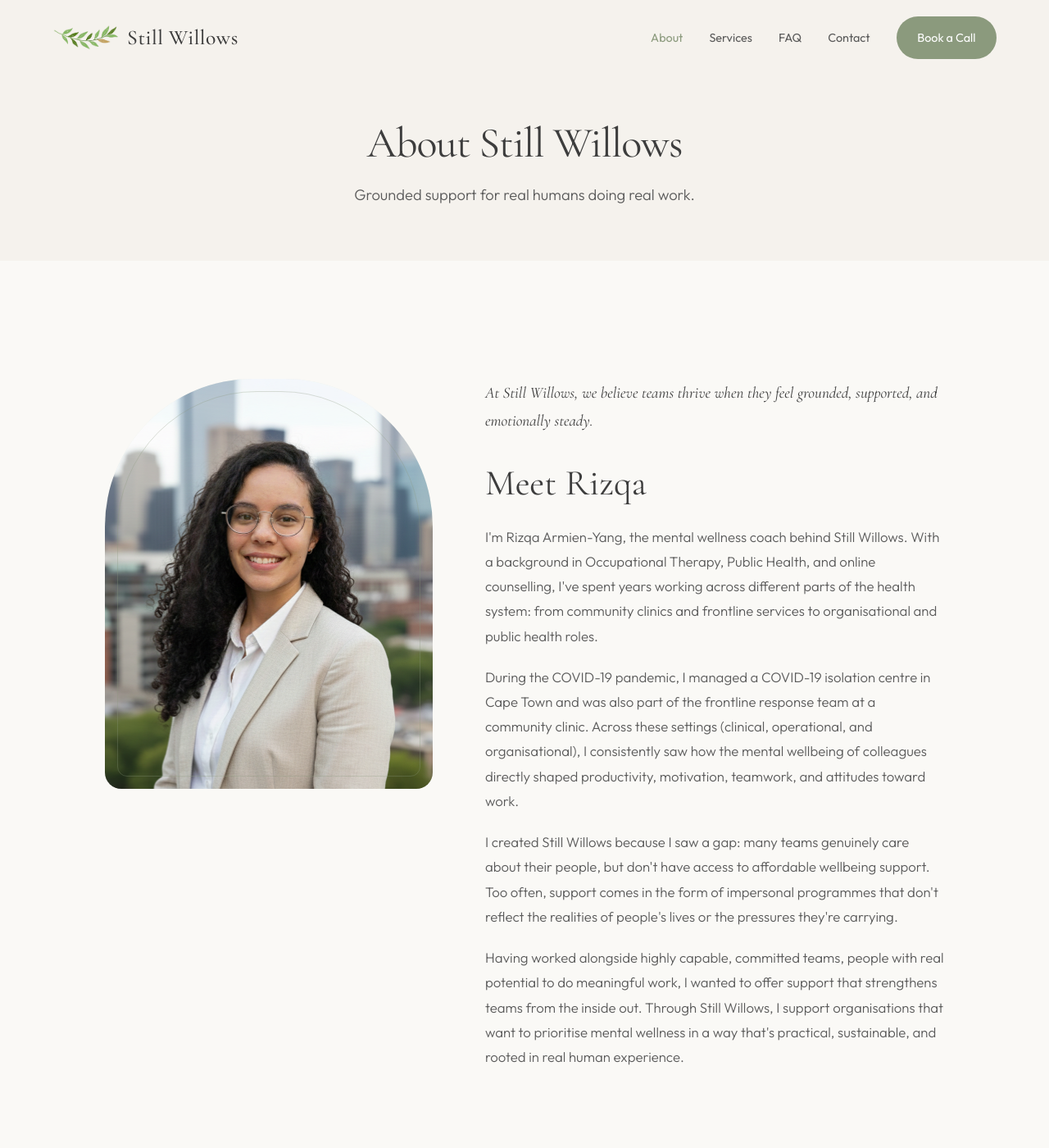
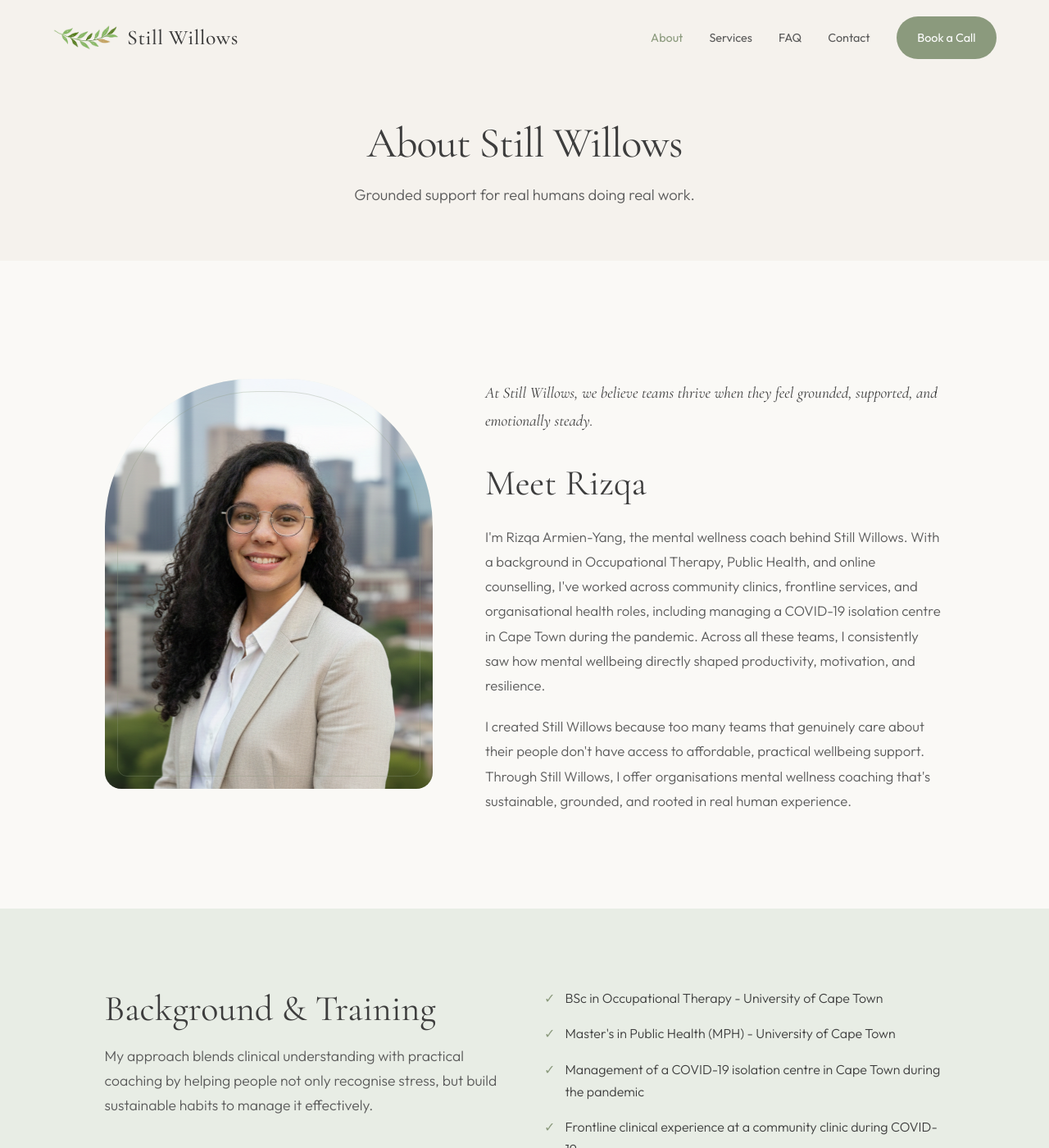
Before and after one commit to captainmike/stillwillows-website, a Jekyll site: the page built from about.md, in a window 1280 px wide and 1400 px high. Shown: the whole window at 82% size. Built offline with Jekyll 4.4.1, drawn with Linux system fonts in a browser that asks for light colours.

Commit message:
Condense Meet Rizqa section on about page

```diff
--- a/_layouts/about.html
+++ b/_layouts/about.html
@@ -20,13 +20,9 @@ layout: default
         <p class="lead">At Still Willows, we believe teams thrive when they feel grounded, supported, and emotionally steady.</p>
 
         <h2>Meet Rizqa</h2>
-        <p>I'm Rizqa Armien-Yang, the mental wellness coach behind Still Willows. With a background in Occupational Therapy, Public Health, and online counselling, I've spent years working across different parts of the health system: from community clinics and frontline services to organisational and public health roles.</p>
+        <p>I'm Rizqa Armien-Yang, the mental wellness coach behind Still Willows. With a background in Occupational Therapy, Public Health, and online counselling, I've worked across community clinics, frontline services, and organisational health roles, including managing a COVID-19 isolation centre in Cape Town during the pandemic. Across all these teams, I consistently saw how mental wellbeing directly shaped productivity, motivation, and resilience.</p>
 
-        <p>During the COVID-19 pandemic, I managed a COVID-19 isolation centre in Cape Town and was also part of the frontline response team at a community clinic. Across these settings (clinical, operational, and organisational), I consistently saw how the mental wellbeing of colleagues directly shaped productivity, motivation, teamwork, and attitudes toward work.</p>
-
-        <p>I created Still Willows because I saw a gap: many teams genuinely care about their people, but don't have access to affordable wellbeing support. Too often, support comes in the form of impersonal programmes that don't reflect the realities of people's lives or the pressures they're carrying.</p>
-
-        <p>Having worked alongside highly capable, committed teams, people with real potential to do meaningful work, I wanted to offer support that strengthens teams from the inside out. Through Still Willows, I support organisations that want to prioritise mental wellness in a way that's practical, sustainable, and rooted in real human experience.</p>
+        <p>I created Still Willows because too many teams that genuinely care about their people don't have access to affordable, practical wellbeing support. Through Still Willows, I offer organisations mental wellness coaching that's sustainable, grounded, and rooted in real human experience.</p>
       </div>
     </div>
   </div>
```
